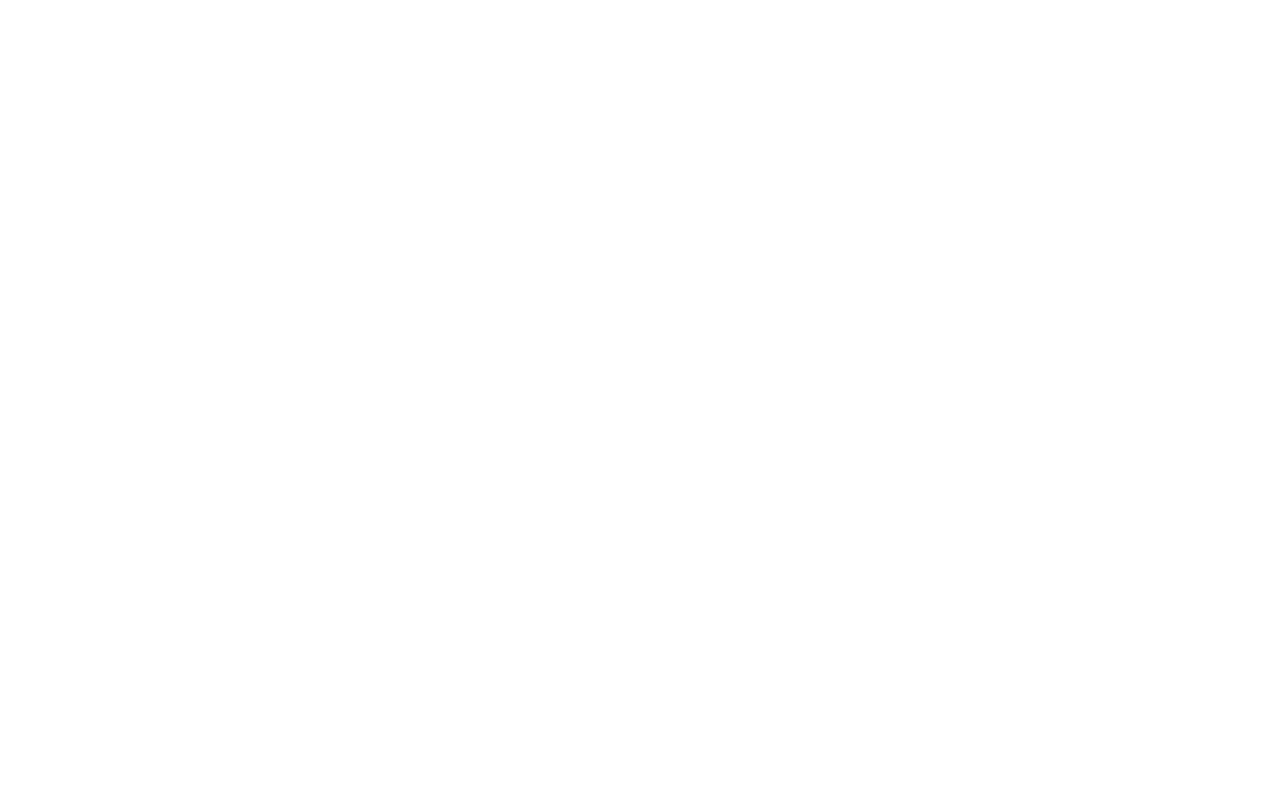
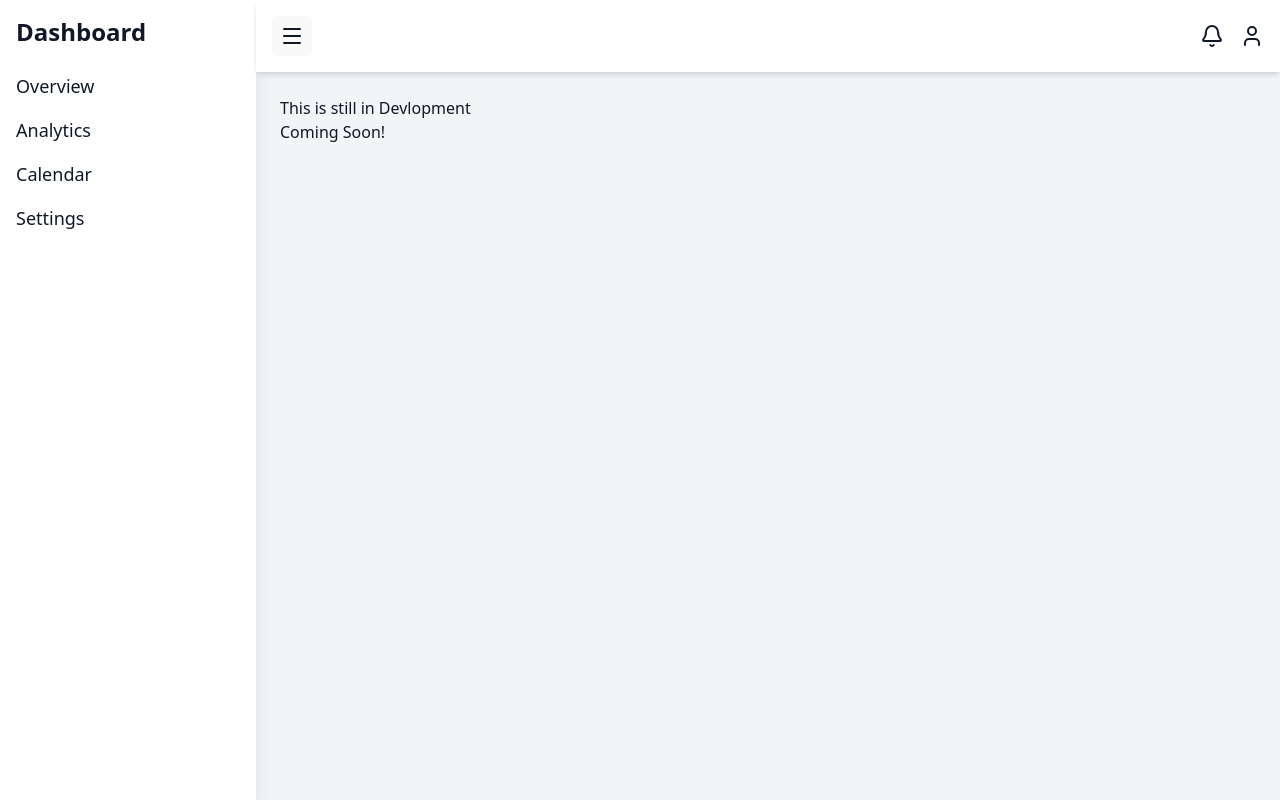
Before and after one commit to AggieAgenda/App, a React (Vite) app in the folder Frontend/: page /dashboard in a window 1280 px wide. Before the commit this address had no page. Built offline with nearby package versions, Linux system fonts and the light colour scheme.

Commit message:
Updated main page

```diff
--- a/Frontend/package.json
+++ b/Frontend/package.json
@@ -16,6 +16,7 @@
     "@tailwindcss/vite": "^4.1.12",
     "class-variance-authority": "^0.7.1",
     "framer-motion": "^12.23.24",
+    "lucide-react": "^0.554.0",
     "react": "^19.1.1",
     "react-dom": "^19.1.1",
     "react-oauth": "^0.0.1",
--- a/Frontend/src/App.jsx
+++ b/Frontend/src/App.jsx
@@ -11,6 +11,7 @@
 import Event from './pages/Event.jsx'
 import Program from './pages/Program'
 import Privacy from './pages/Privacy';
+import Dashboard from './pages/Dashboard.jsx'
  function App() {
       return (
         <Routes >
@@ -24,6 +25,10 @@
             <Route path = "/privacy" element = {<Privacy/>} />
             <Route path = "/events" element = {<Event/>}></Route>
             <Route path = "/program" element = {<Program/>}></Route>
+            <Route path = '/dashboard'element = {<Dashboard/>}>
+                <Route path = 'calendar' element = {<Calendar/>}></Route>
+                <Route path = 'events' element = {<Event/>}></Route>
+            </Route>
 
         </Routes>
       );
--- a/Frontend/src/components/Navbar.jsx
+++ b/Frontend/src/components/Navbar.jsx
@@ -4,13 +4,14 @@
 export default function Navbar() {
   return (
     <nav className="flex justify-between items-center w-full px-10 py-6 bg-[white] text-black shadow-md">
-        <a href="/" className="text-3xl font-bold tracking-wide hover:text-[black] transition">
+        <a href="/" className="text-4xl font-bold tracking-wide text-[#550000] hover:text-[#black] transition">
           Aggie Agenda
         </a>
         <div className="space-x-8 text-lg">
-          <a href="/features" className="font-bold hover:text-[black] transition">Features</a>
-          <a href="/contact" className="font-bold hover:text-[black] transition">Contact</a>
-          <a href="/about" className="font-bold hover:text-[black] transition">About</a>
+          <a href="/features" className=" hover:text-[black] transition">Features</a>
+          <a href="/contact" className=" hover:text-[black] transition">Contact</a>
+          <a href="/about" className=" hover:text-[black] transition">About</a>
+          <a className = "text-[#55000]">Login</a>
         </div>
       </nav>
   );
--- /dev/null
+++ b/Frontend/src/pages/Dashboard.jsx
@@ -0,0 +1,52 @@
+import { useState } from "react";
+import { Menu, Bell, User } from "lucide-react";
+import { motion } from "framer-motion";
+
+export default function DashboardLayout() {
+  const [sidebarOpen, setSidebarOpen] = useState(true);
+
+  return (
+    <div className="flex h-screen bg-gray-100 text-gray-900">
+      {/* Sidebar */}
+      <motion.aside
+        initial={{ x: -200 }}
+        animate={{ x: sidebarOpen ? 0 : -200 }}
+        transition={{ duration: 0.3 }}
+        className="w-64 bg-white shadow-xl p-4 flex flex-col"
+      >
+        <h2 className="text-2xl font-bold mb-6">Dashboard</h2>
+        <nav className="flex flex-col gap-4 text-lg">
+          <a href="/dashboard" className="hover:text-blue-600">Overview</a>
+          <a href="/dashboard/analytics" className="hover:text-blue-600">Analytics</a>
+          <a href="/dashboard/calendar" className="hover:text-blue-600">Calendar</a>
+          <a href="/dashboard/settings" className="hover:text-blue-600">Settings</a>
+        </nav>
+      </motion.aside>
+
+      {/* Main Content */}
+      <div className="flex-1 flex flex-col">
+        {/* Top Bar */}
+        <header className="flex justify-between items-center p-4 bg-white shadow-md">
+          <button
+            onClick={() => setSidebarOpen(!sidebarOpen)}
+            className="p-2 rounded-lg hover:bg-gray-200 transition"
+          >
+            <Menu />
+          </button>
+
+          <div className="flex items-center gap-4">
+            <Bell className="cursor-pointer" />
+            <User className="cursor-pointer" />
+          </div>
+        </header>
+
+        {/* Content Slot */}
+        <div className="p-6">
+          {/* The child components will appear here when used with React Router */}
+          <h1>This is still in Devlopment</h1>
+          <h1>Coming Soon!</h1>
+        </div>
+      </div>
+    </div>
+  );
+}
--- a/Frontend/src/pages/Home.jsx
+++ b/Frontend/src/pages/Home.jsx
@@ -3,12 +3,20 @@
 import homeImage from '../assets/home_Image.png'
 import NavBar from '../components/Navbar.jsx'
 import {useLogin} from '../hooks/login.js'
+import { useNavigate } from 'react-router-dom';
 
 
 
 export default function Home() {
-  // methods
-  const {loginWithGoogle} = useLogin();
+  //
+  const navigate = useNavigate()
+  const loginWithGoogle = useLogin();
+  const Func =()=>{
+    navigate('/dashboard')
+    loginWithGoogle()
+    console.log("Im being called")
+  }
+
 
   return (
     <div className="relative min-h-screen flex flex-col overflow-hidden bg-gradient-to-b from-[white] to-white text-[#1a1a1a]">
@@ -44,8 +52,8 @@
         <p className="text-lg text-gray-700 max-w-2xl mb-10">
           Sync all your academic events from multiple platforms into one clean, unified view. Never miss a deadline again.
         </p>
-        <button onClick = {loginWithGoogle} className="px-8 py-3 bg-[#550000] text-white text-lg rounded-lg shadow-md hover:bg-[black] transition">
-          Coming Soon
+        <button onClick = {Func} className="px-8 py-3 bg-[#550000] text-white text-lg rounded-lg shadow-md hover:bg-[black] transition">
+          Get Started
         </button>
         <GoogleLogin
           onSuccess={credentialResponse => {
```
Also changed, not shown: 1 other file (tests, documents, lock files or other folders).
